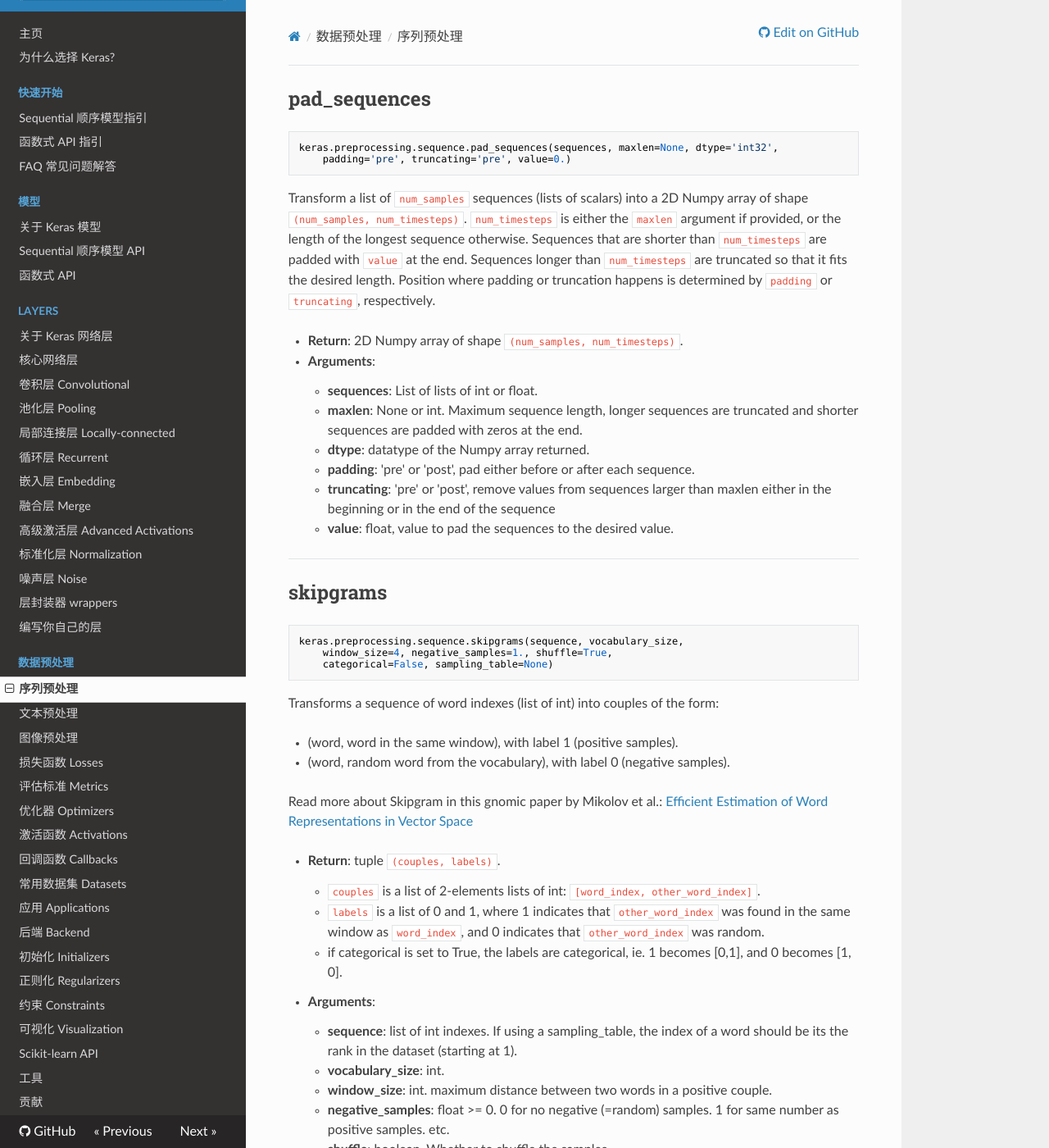
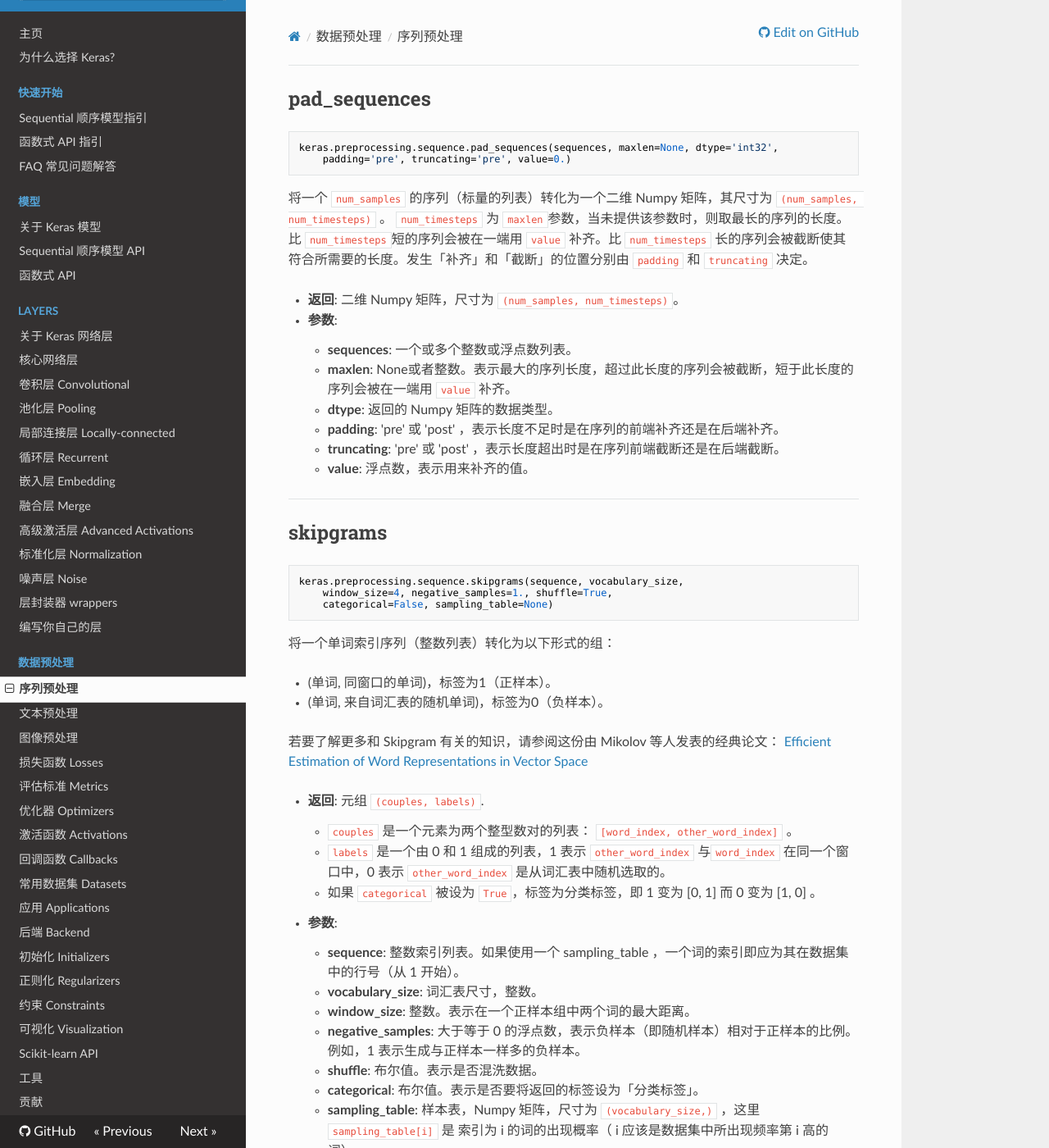
Before and after one commit to keras-team/keras-docs-zh, an MkDocs documentation site: the page built from sources/preprocessing/sequence.md, in a window 1280 px wide and 1400 px high. Shown: the whole window at 82% size. Built offline with MkDocs 1.6.1, drawn with Linux system fonts in a browser that asks for light colours; nearby versions of some CDN libraries; old or Windows-style settings are respelled for this version of MkDocs; some of the changed text lies outside the part shown.

Commit message:
Add Translation for /preprocessing/sequence.md
Hi, I'm happy to translate the document for my favorite DL framework Keras.
Considering some translation for some terms is various through different Chinese reference, I hope it can be corrected if it's not accurate.

````diff
--- a/sources/preprocessing/sequence.md
+++ b/sources/preprocessing/sequence.md
@@ -5,17 +5,17 @@ keras.preprocessing.sequence.pad_sequences(sequences, maxlen=None, dtype='int32'
     padding='pre', truncating='pre', value=0.)
 ```
 
-Transform a list of `num_samples` sequences (lists of scalars) into a 2D Numpy array of shape `(num_samples, num_timesteps)`. `num_timesteps` is either the `maxlen` argument if provided, or the length of the longest sequence otherwise. Sequences that are shorter than `num_timesteps` are padded with `value` at the end. Sequences longer than `num_timesteps` are truncated so that it fits the desired length. Position where padding or truncation happens is determined by `padding` or `truncating`, respectively.
+将一个 `num_samples` 的序列（标量的列表）转化为一个二维 Numpy 矩阵，其尺寸为 `(num_samples, num_timesteps)` 。 `num_timesteps` 为 `maxlen`参数，当未提供该参数时，则取最长的序列的长度。比 `num_timesteps`短的序列会被在一端用 `value` 补齐。比 `num_timesteps` 长的序列会被截断使其符合所需要的长度。发生「补齐」和「截断」的位置分别由 `padding` 和 `truncating` 决定。
 
-- __Return__: 2D Numpy array of shape `(num_samples, num_timesteps)`.
+- __返回__: 二维 Numpy 矩阵，尺寸为 `(num_samples, num_timesteps)`。
 
-- __Arguments__:
-    - __sequences__: List of lists of int or float.
-    - __maxlen__: None or int. Maximum sequence length, longer sequences are truncated and shorter sequences are padded with zeros at the end.
-    - __dtype__: datatype of the Numpy array returned.
-    - __padding__: 'pre' or 'post', pad either before or after each sequence.
-    - __truncating__: 'pre' or 'post', remove values from sequences larger than maxlen either in the beginning or in the end of the sequence
-    - __value__: float, value to pad the sequences to the desired value.
+- __参数__:
+    - __sequences__: 一个或多个整数或浮点数列表。
+    - __maxlen__: None或者整数。表示最大的序列长度，超过此长度的序列会被截断，短于此长度的序列会被在一端用 `value` 补齐。
+    - __dtype__: 返回的 Numpy 矩阵的数据类型。
+    - __padding__: 'pre' 或 'post' ，表示长度不足时是在序列的前端补齐还是在后端补齐。
+    - __truncating__: 'pre' 或 'post' ，表示长度超出时是在序列前端截断还是在后端截断。
+    - __value__: 浮点数，表示用来补齐的值。
 
 ---
 
@@ -27,28 +27,27 @@ keras.preprocessing.sequence.skipgrams(sequence, vocabulary_size,
     categorical=False, sampling_table=None)
 ```
 
-Transforms a sequence of word indexes (list of int) into couples of the form:
+将一个单词索引序列（整数列表）转化为以下形式的组：
 
-- (word, word in the same window), with label 1 (positive samples).
-- (word, random word from the vocabulary), with label 0 (negative samples).
+- (单词, 同窗口的单词)，标签为1（正样本）。
+- (单词, 来自词汇表的随机单词)，标签为0（负样本）。
 
-Read more about Skipgram in this gnomic paper by Mikolov et al.: [Efficient Estimation of Word Representations in
+若要了解更多和 Skipgram 有关的知识，请参阅这份由 Mikolov 等人发表的经典论文： [Efficient Estimation of Word Representations in
 Vector Space](http://arxiv.org/pdf/1301.3781v3.pdf)
 
-- __Return__: tuple `(couples, labels)`.
-    - `couples` is a list of 2-elements lists of int: `[word_index, other_word_index]`.
-    - `labels` is a list of 0 and 1, where 1 indicates that `other_word_index` was found in the same window as `word_index`, and 0 indicates that `other_word_index` was random.
-    - if categorical is set to True, the labels are categorical, ie. 1 becomes [0,1], and 0 becomes [1, 0].
+- __返回__: 元组 `(couples, labels)`.
+    - `couples` 是一个元素为两个整型数对的列表：  `[word_index, other_word_index]` 。
+    - `labels` 是一个由 0 和 1 组成的列表，1 表示 `other_word_index` 与`word_index` 在同一个窗口中，0 表示 `other_word_index` 是从词汇表中随机选取的。
+    - 如果 `categorical` 被设为 `True`，标签为分类标签，即 1 变为 [0, 1] 而 0 变为 [1, 0] 。
 
-- __Arguments__:
-    - __sequence__: list of int indexes. If using a sampling_table, the index of a word should be its the rank in the dataset (starting at 1).
-    - __vocabulary_size__: int.
-    - __window_size__: int. maximum distance between two words in a positive couple.
-    - __negative_samples__: float >= 0. 0 for no negative (=random) samples. 1 for same number as positive samples. etc.
-    - __shuffle__: boolean. Whether to shuffle the samples.
-    - __categorical__: boolean. Whether to make the returned labels categorical.
-    - __sampling_table__: Numpy array of shape `(vocabulary_size,)` where `sampling_table[i]` is the probability of sampling the word with index i (assumed to be i-th most common word in the dataset).
-
+- __参数__:
+    - __sequence__: 整数索引列表。如果使用一个 sampling_table ，一个词的索引即应为其在数据集中的行号（从 1 开始）。
+    - __vocabulary_size__: 词汇表尺寸，整数。
+    - __window_size__: 整数。表示在一个正样本组中两个词的最大距离。
+    - __negative_samples__: 大于等于 0 的浮点数，表示负样本（即随机样本）相对于正样本的比例。例如，1 表示生成与正样本一样多的负样本。
+    - __shuffle__: 布尔值。表示是否混洗数据。
+    - __categorical__: 布尔值。表示是否要将返回的标签设为「分类标签」。
+    - __sampling_table__: 样本表，Numpy 矩阵，尺寸为 `(vocabulary_size,)` ，这里 `sampling_table[i]` 是 索引为 i 的词的出现概率（ i 应该是数据集中所出现频率第 i 高的词）。
 
 ---
 
@@ -58,10 +57,10 @@ Vector Space](http://arxiv.org/pdf/1301.3781v3.pdf)
 keras.preprocessing.sequence.make_sampling_table(size, sampling_factor=1e-5)
 ```
 
-Used for generating the `sampling_table` argument for `skipgrams`. `sampling_table[i]` is the probability of sampling the word i-th most common word in a dataset (more common words should be sampled less frequently, for balance).
+用来生成 `skipgrams` 的 `sampling_table` 参数。 `sampling_table[i]` 是数据集中出现第 i 多的词的出现概率（出于平衡考虑，出现更频繁的词应该被更少地采样）。
 
-- __Return__: Numpy array of shape `(size,)`.
+- __返回__: Numpy 矩阵，尺寸为 `(size,)`。
 
-- __Arguments__:
-    - __size__: size of the vocabulary considered.
-    - __sampling_factor__: lower values result in a longer probability decay (common words will be sampled less frequently). If set to 1, no subsampling will be performed (all sampling probabilities will be 1).
+- __参数__:
+    - __size__: 词汇表的大小。
+    - __sampling_factor__: 更低的值会产生更高的「概率衰减」（即频繁出现的词会更少被采样）。如果将该参数设为 1 ，则不会进行二次采样（所有的采样率均为 1）。
````
